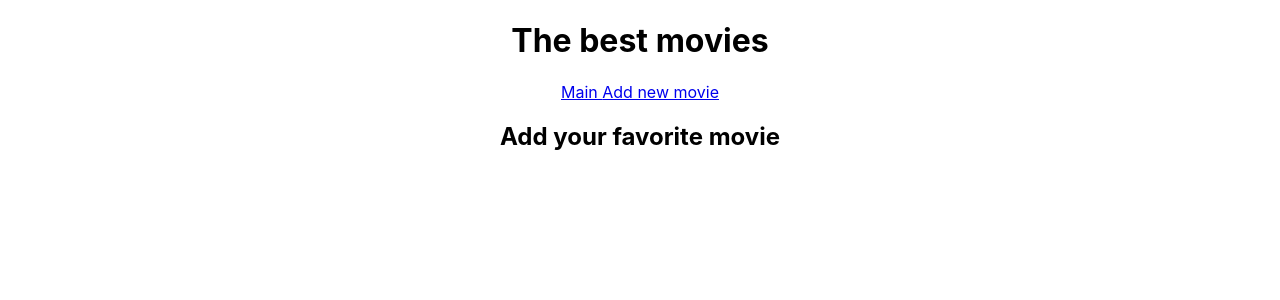
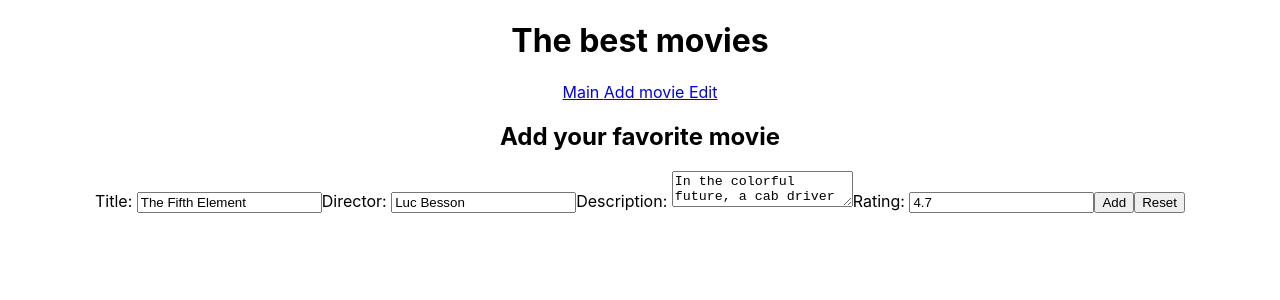
Before and after one commit to JohannaENilsson/mandatory-advanced-js2-, a React (Create React App) app: page /add-movie in a window 1280 px wide. Shown: the top 300 px of the page. Built offline with nearby package versions, Linux system fonts and the light colour scheme.

Commit message:
Add movie up and running

```diff
--- a/src/App.js
+++ b/src/App.js
@@ -5,6 +5,7 @@ import Main from './components/main.js';
 import About from './components/about.js';
 import Nav from './components/nav.js';
 import AddMovie from './components/addNewMovie.js';
+import Edit from './components/edit.js';
 
 
 class App extends React.Component {
@@ -20,6 +21,7 @@ class App extends React.Component {
           <Route exact path='/' component={Main}/>
           <Route path='/add-movie' component={AddMovie} />
           <Route path='/main/:id' component={About} />
+          <Route path='/edit/:id' component={Edit} />
         </Router>
 
 
--- a/src/components/about.js
+++ b/src/components/about.js
@@ -57,6 +57,8 @@ class About extends React.Component {
           <p>{movie.description}</p>
           <p>{movie.director}</p>
           <p>{movie.rating}</p>
+          <button>Edit</button>
+          <button>Remove</button>
         </div>
       );
     }
--- a/src/components/addNewMovie.js
+++ b/src/components/addNewMovie.js
@@ -1,16 +1,99 @@
 import React from "react";
 import { Helmet } from "react-helmet";
+import axios from 'axios';
 
 class AddMovie extends React.Component {
+  constructor(props) {
+    super(props);
+    this.state = {
+
+        title: "The Fifth Element",
+        description:
+          "In the colorful future, a cab driver unwittingly becomes the central figure in.",
+        director: "Luc Besson",
+        rating: 4.7
+
+    };
+    this.handleInputChange = this.handleInputChange.bind(this);
+    this.handleReset = this.handleReset.bind(this);
+    this.handleSubmit = this.handleSubmit.bind(this);
+  }
+
+
+  handleInputChange(e) {
+    const target = e.target;
+    const name = target.name;
+    this.setState({ [name]: e.target.value });
+  }
+
+  handleSubmit(e){
+    e.preventDefault();
+    const movie = {
+      title: this.state.title,
+      description: this.state.description,
+      director: this.state.director,
+      rating: this.state.rating,
+    }
+
+    axios.post( "http://3.120.96.16:3001/movies", movie)
+    .then(res => console.log(res.data));
+
+
+  }
+
+  handleReset(e) {
+    e.preventDefault();
+    this.setState({
+       title: "", description: "", director: "", rating: ""
+    });
+  }
+
+
   render() {
+    console.log(this.state);
     return (
       <>
         <Helmet>
           <title>Add movie</title>
         </Helmet>
-        <div className={'addContainer'}>
-            <h2>Add your favorite movie</h2>
+        <div className={"addContainer"}>
+          <h2>Add your favorite movie</h2>
+          <form onSubmit={this.handleSubmit}>
+            <label>Title: </label>
+            <input
+              onChange={this.handleInputChange}
+              type="text"
+              name='title'
+              value={this.state.title}
+            ></input>
 
+            <label>Director: </label>
+            <input
+              onChange={this.handleInputChange}
+              type="text"
+              name='director'
+              value={this.state.director}
+            ></input>
+
+            <label>Description: </label>
+            <textarea
+              onChange={this.handleInputChange}
+              type="text"
+              name='description'
+              value={this.state.description}
+            ></textarea>
+
+            <label>Rating: </label>
+            <input
+              onChange={this.handleInputChange}
+              type="number"
+              name='rating'
+              value={this.state.rating}
+            ></input>
+
+            <button>Add</button>
+            <button onClick={this.handleReset}>Reset</button>
+          </form>
         </div>
       </>
     );
--- /dev/null
+++ b/src/components/edit.js
@@ -0,0 +1,22 @@
+import React from 'react';
+import { Helmet } from "react-helmet";
+
+
+
+class Edit extends React.Component {
+
+  render(){
+    return (
+      <div className="addContainer">
+
+        <input></input>
+        <input></input>
+        <input></input>
+
+
+      </div>
+    );
+  }
+}
+
+export default Edit;
--- a/src/components/main.js
+++ b/src/components/main.js
@@ -38,7 +38,7 @@ class Main extends React.Component {
             <td>{movie.director}</td>
             <td>{movie.rating}</td>
             <td>
-              <button>Edit</button>
+              <button><Link to={'/edit/' + movie.id}>Edit</Link></button>
             </td>
             <td>
               <button>Delete</button>
--- a/src/components/nav.js
+++ b/src/components/nav.js
@@ -1,16 +1,16 @@
 import React from "react";
-import { Link, withRouter} from "react-router-dom";
+import { Link } from "react-router-dom";
 
 class Nav extends React.Component {
   render() {
     return (
       <>
         <Link to="/"> Main </Link>
-        <Link to="/add-Movie"> Add new movie </Link>
+        <Link to="/add-Movie"> Add movie </Link>
+        <Link to="/edit"> Edit </Link>
       </>
     );
   }
 }
 
 export default Nav;
-// export default withRouter(Nav);
```
